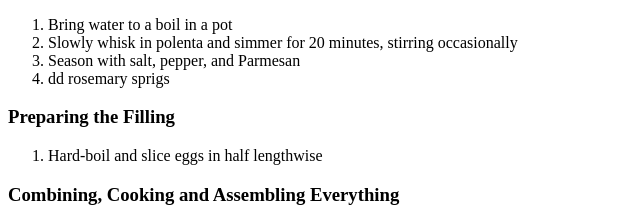
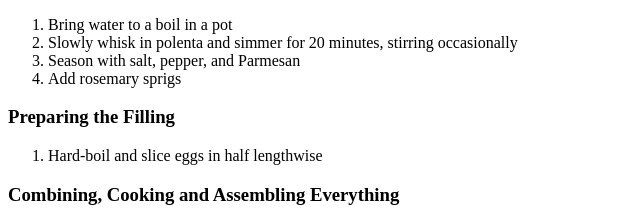
Before and after one commit to VecchiR/odin-recipes, a plain HTML site: page recipes/polpettone-con-polenta.html in a window 1280 px wide. Shown: the part 1316-1537 px from the top of the page, 0-640 px from the left. Drawn offline with Linux system fonts and the light colour scheme.

```diff
--- a/recipes/polpettone-con-polenta.html
+++ b/recipes/polpettone-con-polenta.html
@@ -58,7 +58,7 @@
                     <li>Bring water to a boil in a pot</li>
                     <li>Slowly whisk in polenta and simmer for 20 minutes, stirring occasionally</li>
                     <li>Season with salt, pepper, and Parmesan</li>
-                    <li>dd rosemary sprigs</li>
+                    <li>Add rosemary sprigs</li>
                 </ol>
 
             <h3>Preparing the Filling</h3>
```
